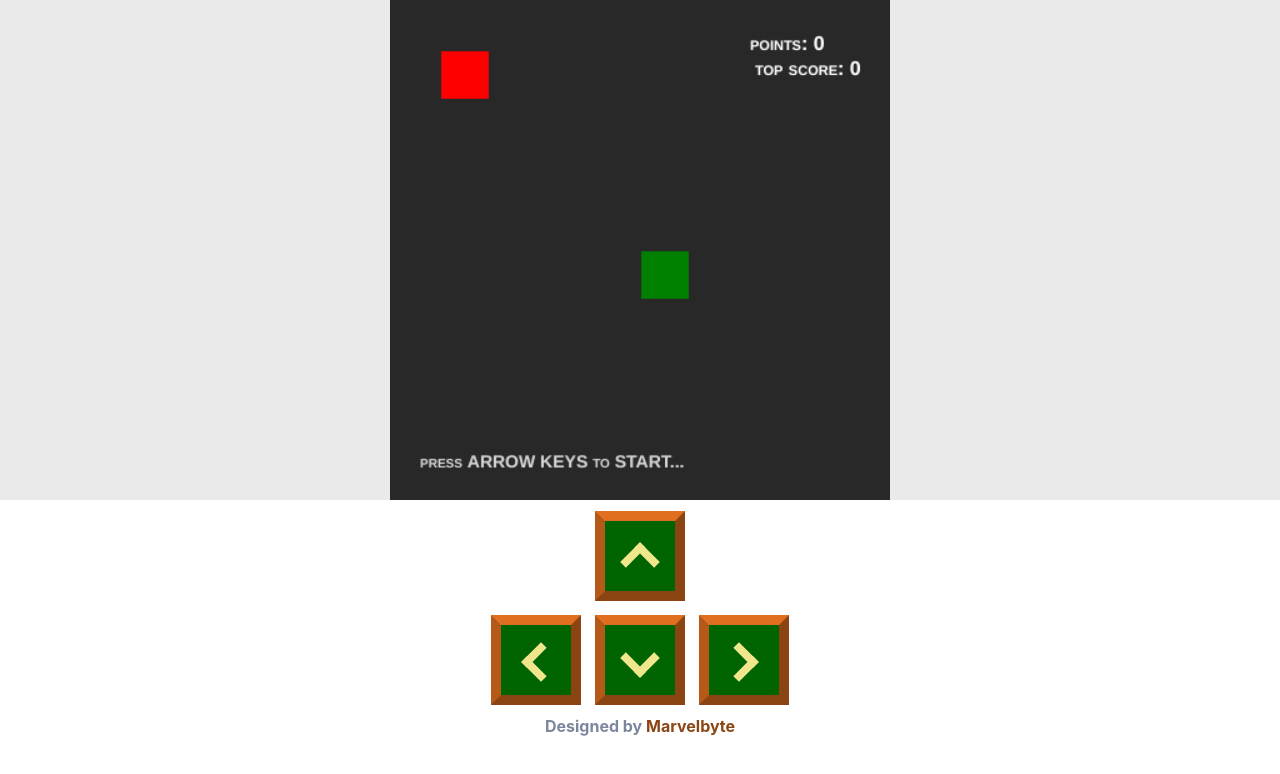
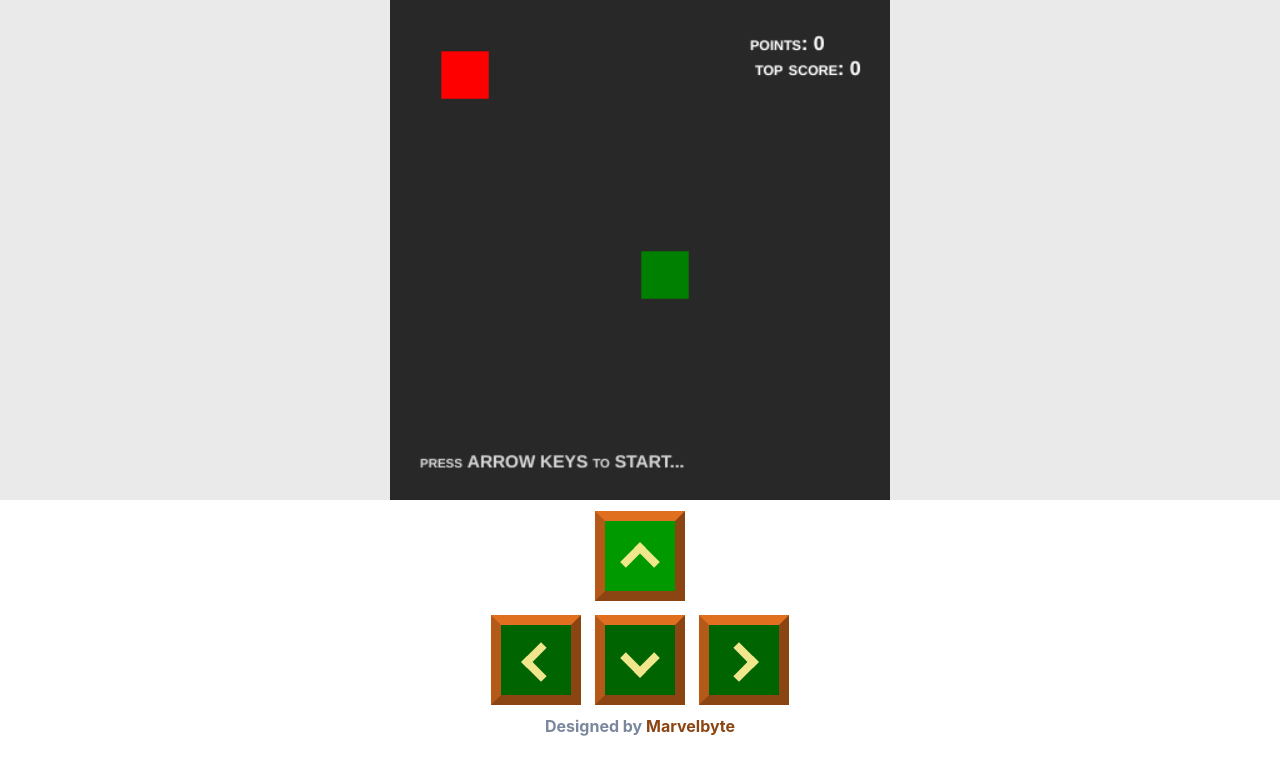
Before and after one commit to meetmarvelous/snake_game, a plain HTML site: page index.html in a window 1280 px wide. In both pictures the pointer is over the link 640 px from the left and 556 px from the top of the page. Drawn offline with Linux system fonts and the light colour scheme.

Commit message:
modified style

```diff
--- a/assets/style.css
+++ b/assets/style.css
@@ -74,6 +74,10 @@ body {
   user-select: none;
 }
 
+.arr:hover {
+  background-color: #009900;
+}
+
 .arr:active {
   background: #555;
 }
```
